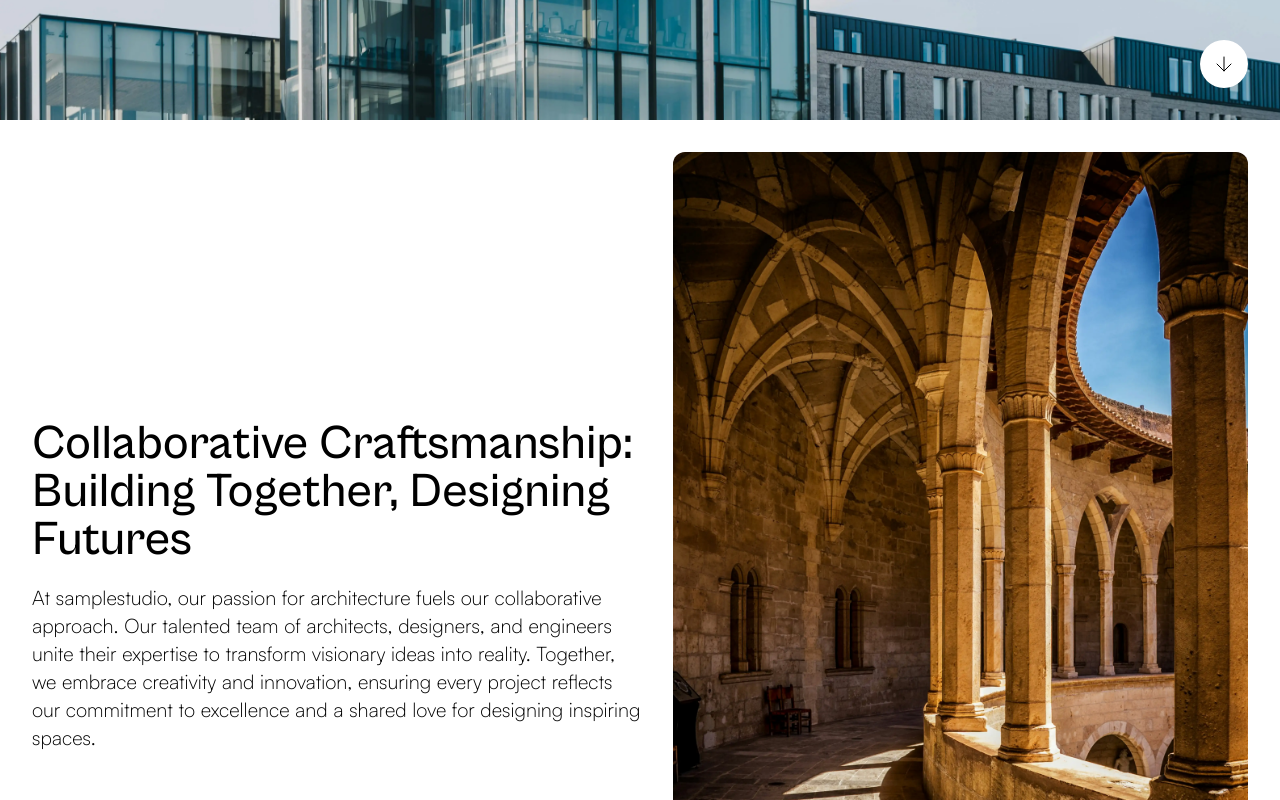
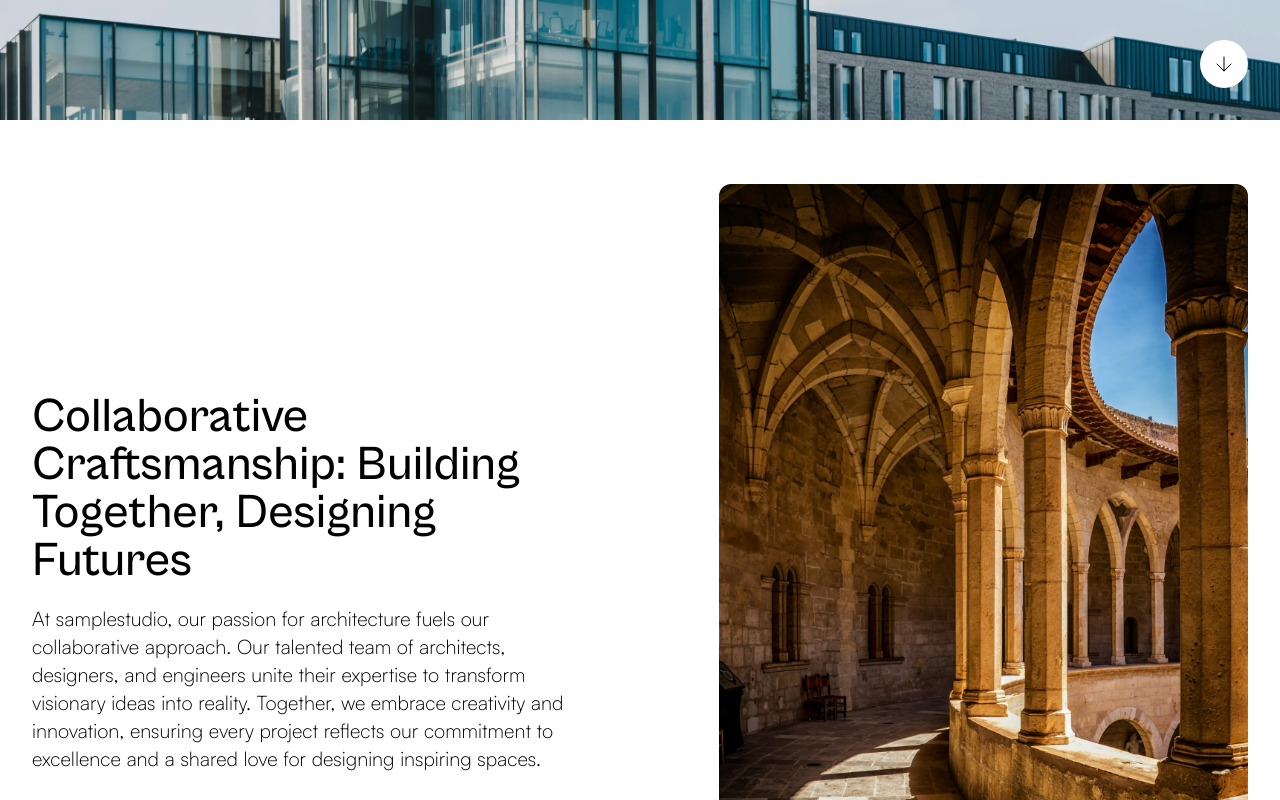
Before and after one commit to swayamsth/samplestudio, a React (Vite) app: page / in a window 1280 px wide. Shown: the part 680-1480 px from the top of the page. Built offline with nearby package versions, Linux system fonts and the light colour scheme.

Commit message:
About section changes

```diff
--- a/src/sections/About.jsx
+++ b/src/sections/About.jsx
@@ -4,9 +4,9 @@ import Button from "../components/Button";
 
 const About = () => {
   return (
-    <section>
+    <section className="mt-8">
       {aboutUs.map(({ title, description, button, image }) => (
-        <div className="p-6 sm:p-7 lg:p-8 flex justify-between items-center gap-8 max-sm:block">
+        <div className="p-6 sm:p-7 lg:p-8 flex justify-between items-center gap-32 max-lg:gap-16 max-sm:block">
           <div className="mt-16 sm:mt-24">
             <h1 className="font-cabinet text-3xl font-medium mb-3 sm:text-4xl sm:mb-5 lg:text-5xl 2xl:text-6xl">
               {title}
@@ -20,7 +20,11 @@ const About = () => {
           </div>
 
           <div>
-            <img src={image} alt="" className="w-full max-sm:mt-8 rounded-xl" />
+            <img
+              src={image}
+              alt=""
+              className="w-full h-full max-sm:mt-8 rounded-xl"
+            />
           </div>
         </div>
       ))}
```
